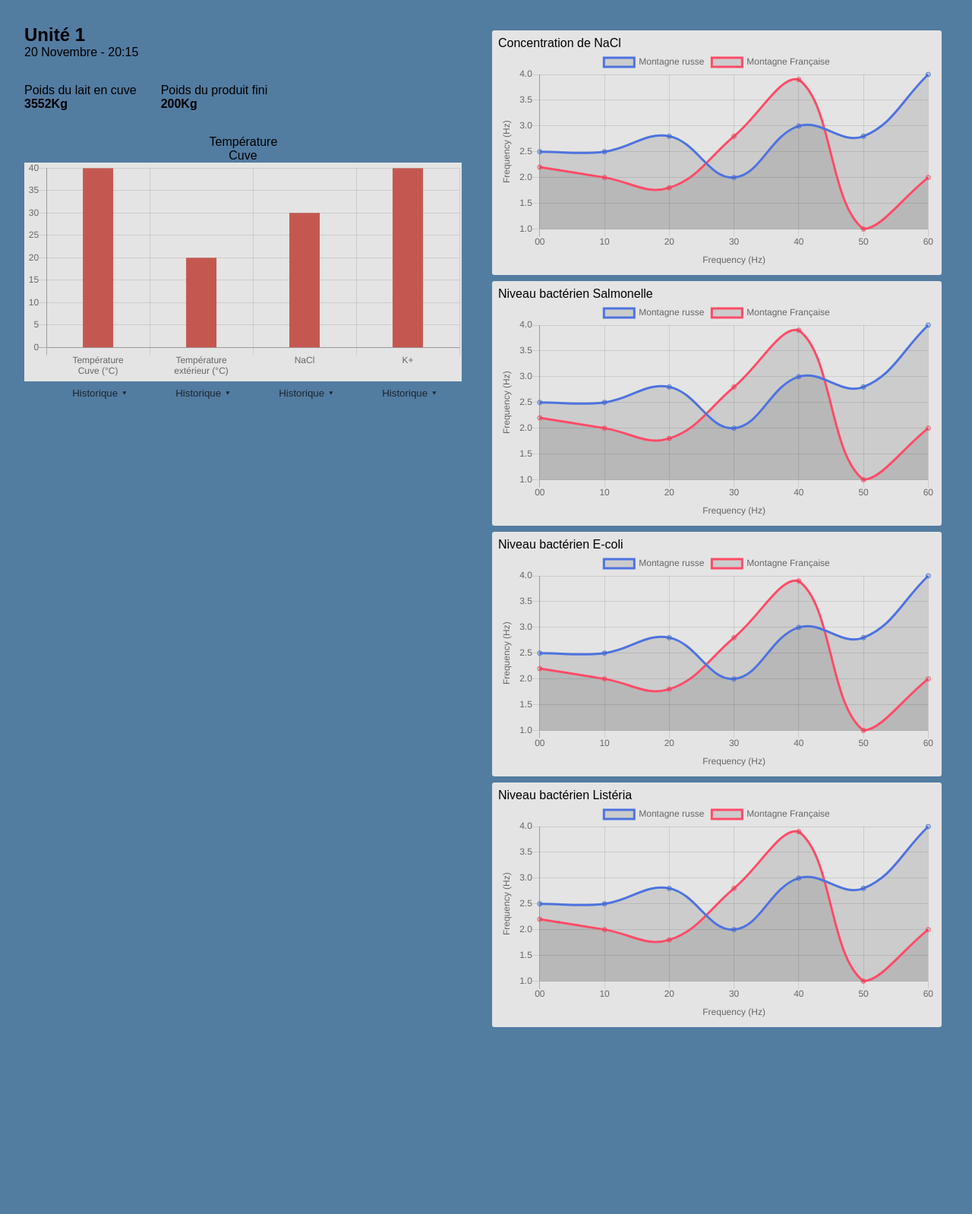
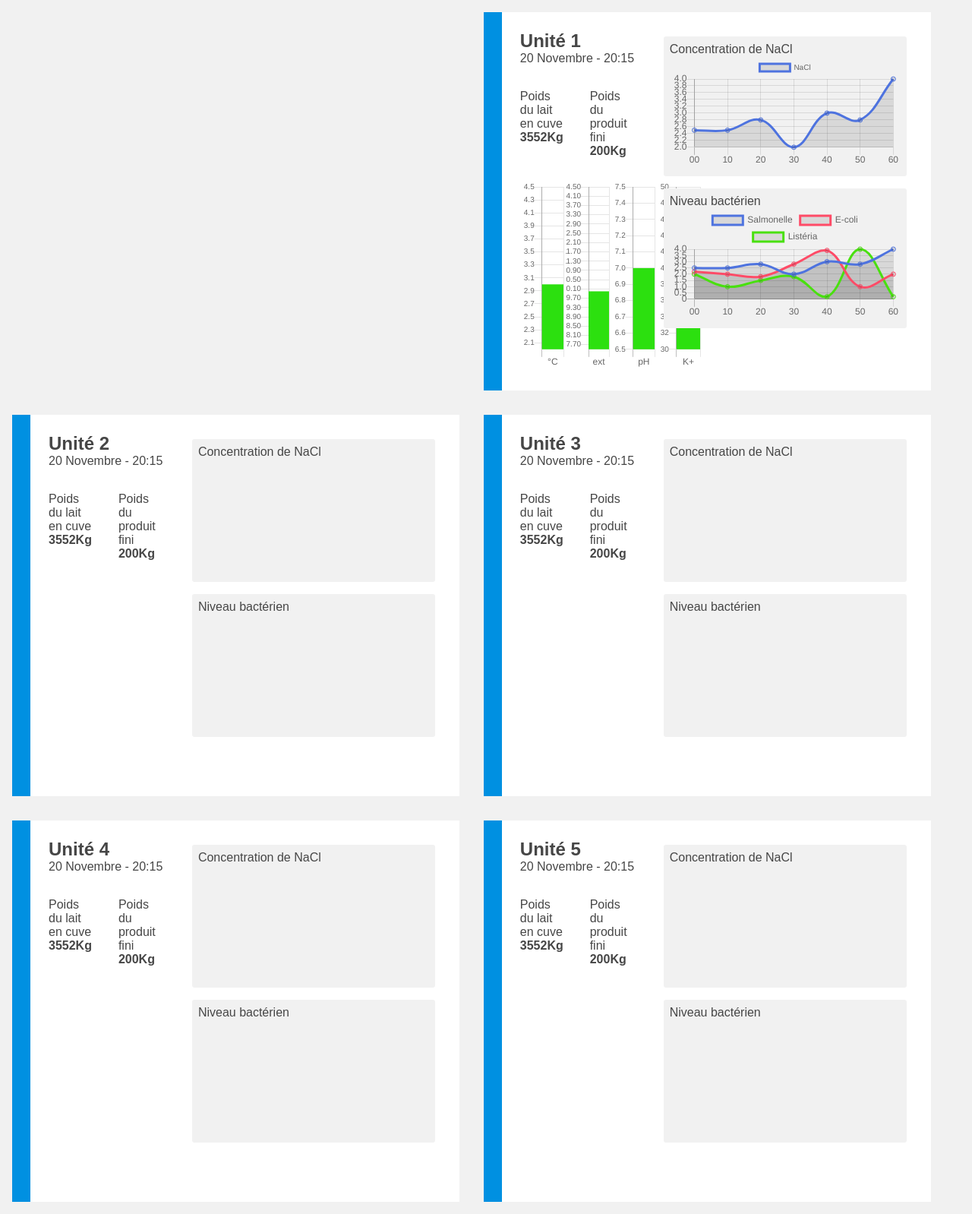
Before and after one commit to JeremDlcn/devops, a Flask app: page / in a window 1280 px wide. Shown: the whole page at 76% size. Before the commit the page ends 1352 px from the top, so only its background shows below. Run offline with Flask 2, Linux system fonts and the light colour scheme; a map, chart or similar area stays blank.

Commit message:
🍱 Layout and chart styling

```diff
--- a/devops/static/css/style.css
+++ b/devops/static/css/style.css
@@ -1,8 +1,8 @@
 :root {
-    --main-font: #000;
-    --bg-color: #FFF;
-    --primary: #537CA1;
-    --bg: #E4E4E4;
+    --main-font: rgb(70, 70, 70);
+    --bg: #F1F1F1;
+    --bg-card: #FFFFFF;
+    --primary: #0090E1;
 }
 
 * {
@@ -18,7 +18,7 @@ html,body {
 }
 
 body {
-    background-color: var(--bg-color);
+    background-color: var(--bg);
     color: var(--main-font);
     font-family: sans-serif;
 }
@@ -28,22 +28,49 @@ a {
     color: var(--main-font);
 }
 
+main {
+    display: flex;
+    flex-wrap: wrap;
+}
+
+.title {
+    width: 46%;
+    margin: 1rem;
+}
+
 .unit {
     display: flex;
-    padding: 2rem;
+    padding: 1.5rem;
+    padding-left: 3rem;
+    background-color: var(--bg-card);
+    width: 46%;
+    position: relative;
+    margin: 1rem;
+}
+.unit::before {
+    content: '';
+    position: absolute;
+    top: 0;
+    bottom: 0;
+    left: 0;
+    width: 1.5rem;
     background-color: var(--primary);
-    width: 100%;
 }
 
-.lines,
+.lines{
+    width: 65%;
+}
 .number {
-    width: 50%;
+    width: 35%;
+    display: flex;
+    flex-direction: column;
+    justify-content: space-between;
 }
 
 
 /* number section */
 .number-title,
-.number-value > div {
+.number-weight {
     margin-bottom: 2rem;
 }
 
@@ -54,7 +81,7 @@ a {
 
 .number-bar {
     display: flex;
-    flex-direction: column;
+    /* flex-direction: column; */
 }
 
 .number-title b {
@@ -69,16 +96,26 @@ a {
     display: flex;
     flex-direction: column;
     align-items: center;
-    margin-right: 2rem;
+    /* margin-right: 2rem; */
+    width: 100%;
 }
 
 .bar-item-title {
     width: 10ch;
+    font-size: 0.7rem;
     text-align: center;
 }
 .bar-item-container {
-    background-color: var(--bg);
-    width: 100%;
+    /* background-color: var(--bg); */
+    width: min-content;
+}
+
+#bar1,
+#bar2,
+#bar3,
+#bar4 {
+    width: 60px!important;
+    height: 250px!important;
 }
 
 
@@ -88,7 +125,7 @@ a {
     justify-content: space-around;
     width: 100%;
     margin-top: .5rem;
-    margin-left: 2rem;
+    /* margin-left: 2rem; */
     padding: 0 1rem;
 }
 
@@ -117,6 +154,10 @@ a {
 }
 
 /* lines chart */
+.lines {
+    display: flex;
+    flex-direction: column;
+}
 .lines-container {
     background-color: var(--bg);
     margin: 0.5rem;
--- a/devops/static/js/app.js
+++ b/devops/static/js/app.js
@@ -1,33 +1,119 @@
-let chart1 = document.getElementById('chart1').getContext('2d');
-let chart2 = document.getElementById('chart2').getContext('2d');
-let chart3 = document.getElementById('chart3').getContext('2d');
-let chart4 = document.getElementById('chart4').getContext('2d');
+
 
 
 new Chart(document.getElementById("bar1"), {
     type: 'bar',
     data: {
-        labels: [
-            ["Température","Cuve (°C)"],
-            ["Température","extérieur (°C)"],
-            "NaCl",
-            "K+"
-        ],
+        labels: ["°C"],
         datasets: [{
-            label: ["°C","ext°C","NaCl","K+"],
-            backgroundColor: ["#c45850","#c45850","#c45850","#c45850"],
+            label: ["°C"],
+            backgroundColor: ["#2CE00F"],
             barThickness: 40,
-            data: [40, 20, 30, 40]
+            data: [3]
         }]
     },
     options: {
+        responsive: true,
+        maintainAspectRatio: false,
         legend: {
           display: false // hides the legend
         },
         scales: {
             yAxes: [{
                 ticks: {
-                    min: 0,
+                    fontSize: 10,
+                    min: 2,
+                    stepSize: 0.1,
+                    suggestedMax: 4.5
+                }
+            }],
+        }
+      }
+});
+new Chart(document.getElementById("bar2"), {
+    type: 'bar',
+    data: {
+        labels: ["ext"],
+        datasets: [{
+            label: ["°C"],
+            backgroundColor: ["#2CE00F"],
+            barThickness: 40,
+            data: [10]
+        }]
+    },
+    options: {
+        responsive: true,
+        maintainAspectRatio: false,
+        legend: {
+          display: false // hides the legend
+        },
+        scales: {
+            yAxes: [{
+                ticks: {
+                    fontSize: 10,
+                    min: 7.5,
+                    stepSize: 0.1,
+                    suggestedMax: 14.5,
+                }
+            }],
+        }
+      }
+});
+
+new Chart(document.getElementById("bar3"), {
+    type: 'bar',
+    data: {
+        labels: ["pH"],
+        datasets: [{
+            label: ["pH"],
+            backgroundColor: ["#2CE00F"],
+            barThickness: 40,
+            data: [7.0]
+        }]
+    },
+    options: {
+        responsive: true,
+        maintainAspectRatio: false,
+        legend: {
+          display: false // hides the legend
+        },
+        scales: {
+            yAxes: [{
+                ticks: {
+                    fontSize: 10,
+                    min: 6.5,
+                    suggestedMax: 7.5,
+                    setpSize: 0.1,
+                    beginAtZero: true
+                }
+            }],
+        }
+      }
+});
+new Chart(document.getElementById("bar4"), {
+    type: 'bar',
+    data: {
+        labels: ["K+"],
+        datasets: [{
+            label: ["K+"],
+            backgroundColor: ["#2CE00F"],
+            barThickness: 40,
+            data: [40]
+        }]
+    },
+    options: {
+        responsive: true,
+        maintainAspectRatio: false,
+        legend: {
+          display: false, // hides the legend
+        },
+        scales: {
+            yAxes: [{
+                ticks: {
+                    fontSize: 10,
+                    min: 30,
+                    suggestedMax: 50,
+                    setSize: 1,
                     beginAtZero: true
                 }
             }],
@@ -39,7 +125,19 @@ new Chart(document.getElementById("bar1"), {
 
 
 
+
+
+
+
+
+
+
 // Lines charts
+// ////////////
+let chart1 = document.getElementById('chart1').getContext('2d');
+let chart2 = document.getElementById('chart2').getContext('2d');
+
+
 
 let lineChart = new Chart(chart1, {
     type: 'line',
@@ -47,40 +145,23 @@ let lineChart = new Chart(chart1, {
         labels: ["00", "10", "20", "30", "40", "50", "60"],
         datasets: [
             {
-                label: 'Montagne russe',
+                label: 'NaCl',
                 borderColor: "rgba(78, 115, 223, 1)",
                 data: [2.5, 2.5, 2.8, 2.0, 3.0, 2.8, 4.0],
-            },
-            {
-                label: 'Montagne Française',
-                borderColor: "rgba(255, 75, 103, 1)",
-                data: [2.2, 2.0, 1.8, 2.8, 3.9, 1.0, 2.0],
             },
         ]
     },
     options: {
-        scales: {
-            xAxes: [
-                {
-                    position: "botom",
-                    scaleLabel: {
-                        display: true,
-                        labelString: "Frequency (Hz)"
-                    }
-                }
-            ],
-            yAxes: [
-                {
-                    position: "top",
-                    scaleLabel: {
-                        display: true,
-                        labelString: "Frequency (Hz)",
-                    }
-                }
-            ],
+        responsive: true,
+        maintainAspectRatio: false,
+        legend: {
+            labels: {
+                fontSize: 10
+            }
         }
     }
 });
+
 
 let lineChart2 = new Chart(chart2, {
     type: 'line',
@@ -88,119 +169,24 @@ let lineChart2 = new Chart(chart2, {
         labels: ["00", "10", "20", "30", "40", "50", "60"],
         datasets: [
             {
-                label: 'Montagne russe',
+                label: 'Salmonelle',
                 borderColor: "rgba(78, 115, 223, 1)",
                 data: [2.5, 2.5, 2.8, 2.0, 3.0, 2.8, 4.0],
             },
             {
-                label: 'Montagne Française',
+                label: 'E-coli',
                 borderColor: "rgba(255, 75, 103, 1)",
                 data: [2.2, 2.0, 1.8, 2.8, 3.9, 1.0, 2.0],
+            },
+            {
+                label: 'Listéria',
+                borderColor: "rgba(73, 224, 15, 1)",
+                data: [2.0, 1.0, 1.5, 1.8, 0.2, 4.0, 0.2],
             },
         ]
     },
     options: {
-        scales: {
-            xAxes: [
-                {
-                    position: "botom",
-                    scaleLabel: {
-                        display: true,
-                        labelString: "Frequency (Hz)"
-                    }
-                }
-            ],
-            yAxes: [
-                {
-                    position: "top",
-                    scaleLabel: {
-                        display: true,
-                        labelString: "Frequency (Hz)",
-                    }
-                }
-            ],
-        }
+        responsive: true,
+        maintainAspectRatio: false
     }
 });
-
-let lineChart3 = new Chart(chart3, {
-    type: 'line',
-    data: {
-        labels: ["00", "10", "20", "30", "40", "50", "60"],
-        datasets: [
-            {
-                label: 'Montagne russe',
-                borderColor: "rgba(78, 115, 223, 1)",
-                data: [2.5, 2.5, 2.8, 2.0, 3.0, 2.8, 4.0],
-            },
-            {
-                label: 'Montagne Française',
-                borderColor: "rgba(255, 75, 103, 1)",
-                data: [2.2, 2.0, 1.8, 2.8, 3.9, 1.0, 2.0],
-            },
-        ]
-    },
-    options: {
-        scales: {
-            xAxes: [
-                {
-                    position: "botom",
-                    scaleLabel: {
-                        display: true,
-                        labelString: "Frequency (Hz)"
-                    }
-                }
-            ],
-            yAxes: [
-                {
-                    position: "top",
-                    scaleLabel: {
-                        display: true,
-                        labelString: "Frequency (Hz)",
-                    }
-                }
-            ],
-        }
-    }
-});
-
-let lineChart4 = new Chart(chart4, {
-    type: 'line',
-    data: {
-        labels: ["00", "10", "20", "30", "40", "50", "60"],
-        datasets: [
-            {
-                label: 'Montagne russe',
-                borderColor: "rgba(78, 115, 223, 1)",
-                data: [2.5, 2.5, 2.8, 2.0, 3.0, 2.8, 4.0],
-            },
-            {
-                label: 'Montagne Française',
-                borderColor: "rgba(255, 75, 103, 1)",
-                data: [2.2, 2.0, 1.8, 2.8, 3.9, 1.0, 2.0],
-            },
-        ]
-    },
-    options: {
-        scales: {
-            xAxes: [
-                {
-                    position: "botom",
-                    scaleLabel: {
-                        display: true,
-                        labelString: "Frequency (Hz)"
-                    }
-                }
-            ],
-            yAxes: [
-                {
-                    position: "top",
-                    scaleLabel: {
-                        display: true,
-                        labelString: "Frequency (Hz)",
-                    }
-                }
-            ],
-        }
-    }
-});
--- a/devops/templates/index.html
+++ b/devops/templates/index.html
@@ -10,10 +10,19 @@
         <title>Dashboard - Devops</title>
     </head>
     <body>
-        <section class="unit">
-            {% include 'unit/unit-number.html' %}
-            {% include 'unit/unit-chart.html' %}
-        </section>
+        <main>
+            <section class="title">
+
+            </section>
+            {% for item in range(5) %}
+            <section class="unit">
+                {% with nb = item + 1 %}
+                    {% include 'unit/unit-number.html' %}
+                {% endwith %}
+                {% include 'unit/unit-chart.html' %}
+            </section>
+            {% endfor %}
+        </main>
         <script src="{{ url_for('static', filename='js/chart.js') }}"></script>
         <script src="{{ url_for('static', filename='js/app.js') }}"></script>
     </body>
--- a/devops/templates/unit/unit-chart.html
+++ b/devops/templates/unit/unit-chart.html
@@ -6,21 +6,9 @@
         </div>
     </div>
     <div class="lines-container">
-        <p class="lines-title">Niveau bactérien Salmonelle</p>
+        <p class="lines-title">Niveau bactérien</p>
         <div class="lines-chart">
             <canvas id="chart2"></canvas>
         </div>
     </div>
-    <div class="lines-container">
-        <p class="lines-title">Niveau bactérien E-coli</p>
-        <div class="lines-chart">
-            <canvas id="chart3"></canvas>
-        </div>
-    </div>
-    <div class="lines-container">
-        <p class="lines-title">Niveau bactérien Listéria</p>
-        <div class="lines-chart">
-            <canvas id="chart4"></canvas>
-        </div>
-    </div>
 </section>
--- a/devops/templates/unit/unit-number.html
+++ b/devops/templates/unit/unit-number.html
@@ -1,6 +1,6 @@
 <section class="number">
     <div class="number-title">
-        <h2>Unité 1</h2>
+        <h2>Unité {{ nb }}</h2>
         <b>20 Novembre - 20:15</b>
     </div>
     <div class="number-value">
@@ -16,16 +16,37 @@
         </div>
         <div class="number-bar">
             <div class="bar-item">
-                <p class="bar-item-title">Température Cuve</p>
                 <div class="bar-item-container">
                     <canvas id="bar1"></canvas>
                 </div>
-                <div class="details-container">
+                <!-- <div class="details-container">
                     <button class="details">Historique <span class="details-arrow">🔻</span></button>
                     <button class="details">Historique <span class="details-arrow">🔻</span></button>
+                </div> -->
+            </div>
+            <div class="bar-item">
+                <div class="bar-item-container">
+                    <canvas id="bar2"></canvas>
+                </div>
+                <!-- <div class="details-container">
                     <button class="details">Historique <span class="details-arrow">🔻</span></button>
+                </div> -->
+            </div>
+            <div class="bar-item">
+                <div class="bar-item-container">
+                    <canvas id="bar3"></canvas>
+                </div>
+                <!-- <div class="details-container">
                     <button class="details">Historique <span class="details-arrow">🔻</span></button>
+                </div> -->
+            </div>
+            <div class="bar-item">
+                <div class="bar-item-container">
+                    <canvas id="bar4"></canvas>
                 </div>
+                <!-- <div class="details-container">
+                    <button class="details">Historique <span class="details-arrow">🔻</span></button>
+                </div> -->
             </div>
         </div>
     </div>
```
